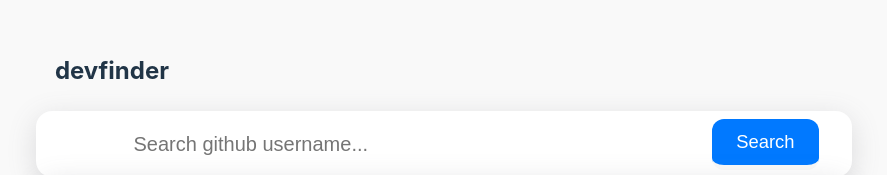
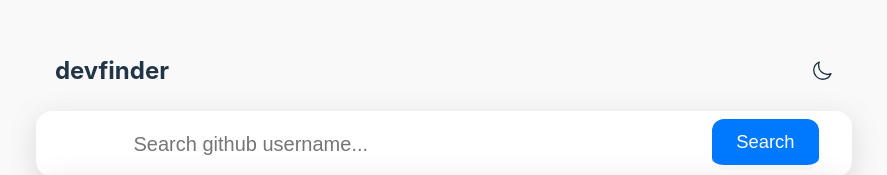
Before and after one commit to ehdlg/devfinder, a React (Vite) app: page / in a window 1280 px wide. Shown: the part 169-344 px from the top of the page, without its empty margins (196-1083 px from the left). Built offline with nearby package versions, Linux system fonts and the light colour scheme; no server answers; some icons are missing.

Commit message:
feat: add light/theme components to handle the theme switch

```diff
--- a/src/components/Header.tsx
+++ b/src/components/Header.tsx
@@ -1,8 +1,19 @@
+import { useContext } from 'react';
+import { ThemeContext } from '../context/themeContext';
+import { SunIcon, MoonIcon } from '@heroicons/react/24/outline';
+
 function Header() {
+  const { theme, handleTheme } = useContext(ThemeContext);
+
+  const iconProps = { height: 22, widht: 22, onClick: handleTheme, className: 'theme-icon' };
+
+  const IconTheme =
+    theme === 'dark' ? () => <SunIcon {...iconProps} /> : () => <MoonIcon {...iconProps} />;
+
   return (
     <header>
       <h1>devfinder</h1>
-      <span></span>
+      <IconTheme />
     </header>
   );
 }
```
